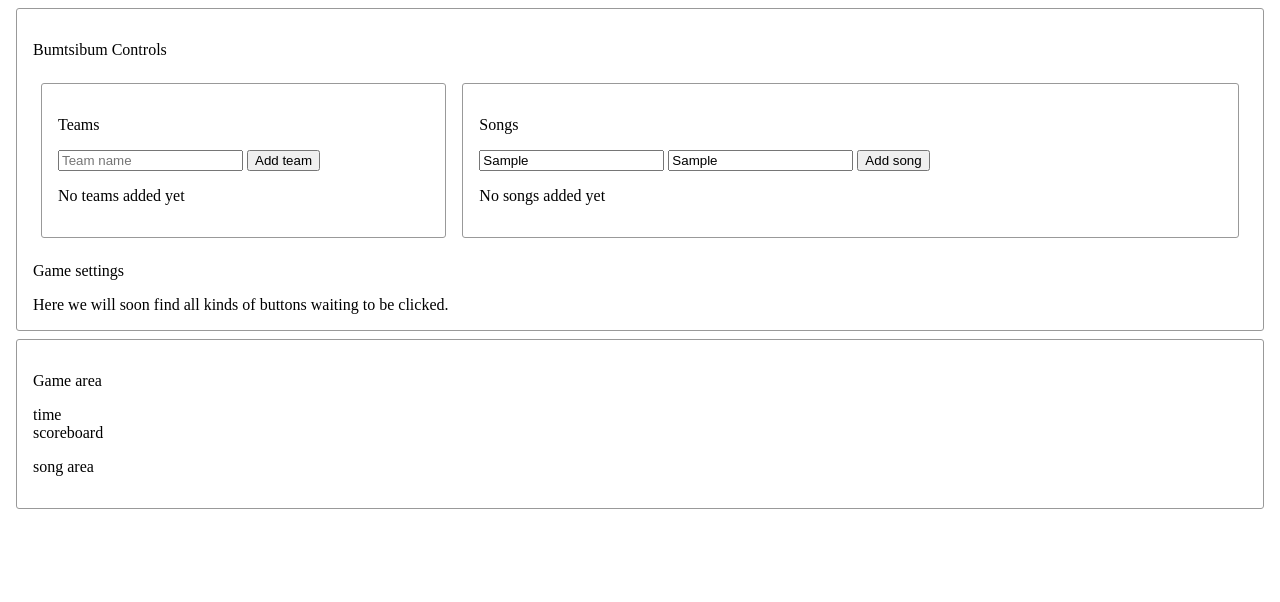
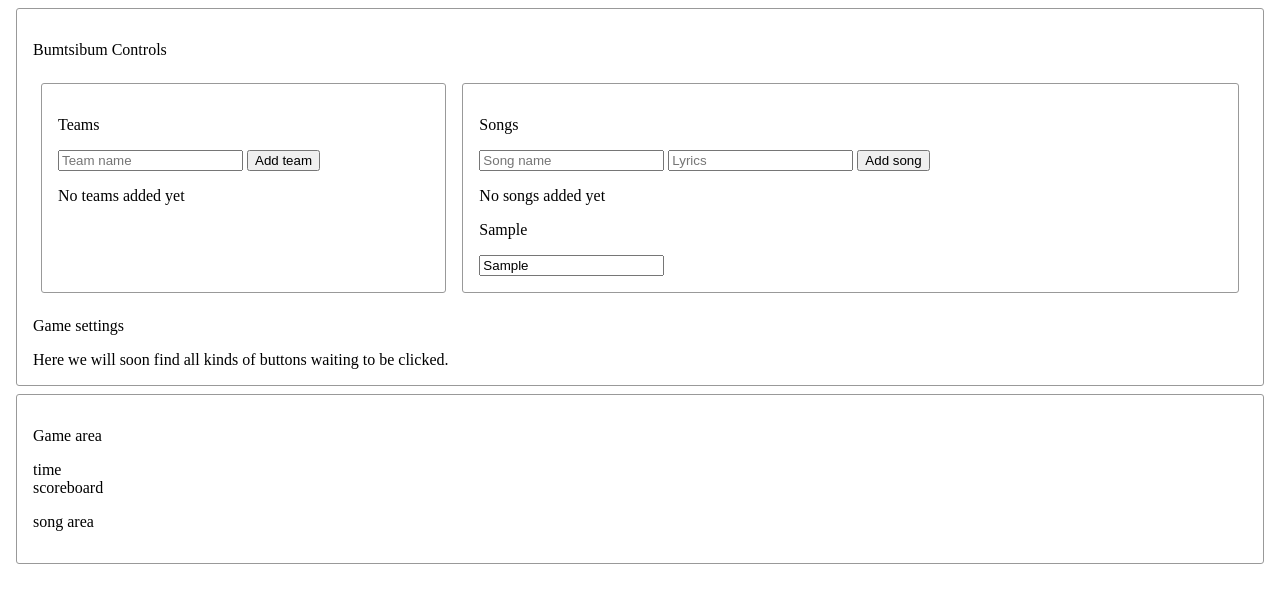
Before and after one commit to leevironty/Bumtsibum, a plain HTML site: page index.html in a window 1280 px wide. Both pictures are taken after typing "Sample", "Sample" into the empty fields and a click on the button "Add song". Drawn offline with nearby package versions, Linux system fonts and the light colour scheme; files that its build step writes are made by us from their sources.

Commit message:
Added some functionality

```diff
--- a/bum.js
+++ b/bum.js
@@ -25,7 +25,7 @@ class Song{
     self.game = game;
     self.cards = [];
     self.$song = $($("#song-template").html());
-    self.$song.appendTo(game.$songListing);
+    self.$song.append(game.$songListing);
 
   }
   render(){
@@ -46,18 +46,7 @@ class Song{
   }
 }
 
-class Team{
-  constructor(name, color){
-    this.name = name;
-    this.color = color;
-    this.score = 0;
-    this.wonSongs =[];
-  }
-  correct(song){
-    this.wonSong.push(song);
-  }
 
-}
 
 class Game{
   constructor(gameName){
--- /dev/null
+++ b/game.js
@@ -0,0 +1,103 @@
+class Game{
+    constructor(){
+        this.setup = {};
+        this.setup.$teamListing = $("#team-listing");
+        this.setup.$songListing = $("#song-listing");
+        this.$currentGame = $("#game-area");
+        this.songs =  [];
+        this.teams = [];
+        this.liveGame = false;
+        //me = this;
+    }
+    addTeam(team){
+        this.teams.push(team);
+    }
+    addSong(song){
+        this.songs.push(song);
+    }
+    getNewTeam(){
+        this.addTeam(new Team($("#team-name").val(),rndColor()));
+        this.$("#team-name").val(""); // wipe input field clear
+    }
+    getNewSong(){
+        var sName = $("#song-name").val();
+        $("#song-name").val("");
+        var sLyrics = $("#song-lyrics").val();
+        $("#song-lyrics").val("");
+        this.addSong(new Song(sName, sLyrics, this));
+    }
+
+}
+
+
+class Team{
+    constructor(name, color, parentGame){
+        this.name = name;
+        this.color = color;
+        this.score = 0;
+        this.wonSongs = [];
+        this.parentGame = parentGame;
+    }
+}
+
+class Song{
+    constructor(name, lyrics, parentGame){
+        this.name = name;
+        this.lyrics = lyrics;
+        this.parentGame = parentGame;
+        this.editCards = [];
+        this.active = false;
+        this.addCardsToEditor();
+    }
+    addCardsToEditor(){
+        // Create div for cards to go
+        // make cards and place them in div
+        this.$editCardArea = $($("#edit-card-area-template").html());
+        this.parentGame.setup.$songListing.append(this.$editCardArea);
+        this.$editCardArea.children(".title").text(this.name);
+        this.editCards =[];
+        var l = this.lyrics.split(" ");
+        for (var i=0;i<l.length;++i){
+            this.editCards.push(new EditCard(l[i], this));
+        }
+    }
+    getNewLyrics(){
+
+    }
+}
+
+class EditCard{
+    constructor(word,parentSong){
+        // create html
+        // place it in right place
+        // bind all keypresses to trigger parent song lyricsd updater
+        this.word = word;
+        this.$card = $($("#edit-card-template").html());
+        this.parentSong = parentSong;
+        this.parentSong.$editCardArea.append(this.$card);
+        this.$card.children(".edit-word").val(this.word);
+        this.$card.children(".edit-word").on("keydown",this.updateLyrics.bind(this));
+    }
+    updateLyrics(){
+        // Keep variable always equivalent to input field
+        this.word = this.$card.children(".edit-word").val();
+        this.parentSong.getNewLyrics();
+    }
+}
+
+
+function bindButtons(){
+    // TODO: make this Game's method
+    $("#add-team").click(game.getNewTeam.bind(game));
+    $("#add-song").click(game.getNewSong.bind(game));
+}
+
+function rndColor(){
+    return "#"+Math.floor(Math.random()*16777215).toString(16);
+}
+
+
+$(function(){
+    game = new Game();
+    bindButtons();
+})
--- a/index.html
+++ b/index.html
@@ -3,7 +3,7 @@
   <head>
     <meta charset="utf-8">
     <script src="https://ajax.googleapis.com/ajax/libs/jquery/3.3.1/jquery.min.js"></script>
-    <script src="bum.js"></script>
+    <script src="game.js"></script>
     <link rel="stylesheet" type="text/css" href="style.css">
     <title></title>
   </head>
@@ -59,8 +59,18 @@
     <template id="edit-card-template">
       <div class="edit-card">
         <input class="edit-word" type="text" name="" value="">
-        <p class="word"></p>
       </div>
     </template>
+    <template id="edit-card-area-template">
+      <div class="edit-area">
+        <p class="title"></p>
+      </div>
+    </template>
+  <template id="team-template">
+    <div class="team">
+      <div class="color-indicator"></div>
+      <p class="team-name"></p>
+    </div>
+  </template>
   </body>
 </html>
```
